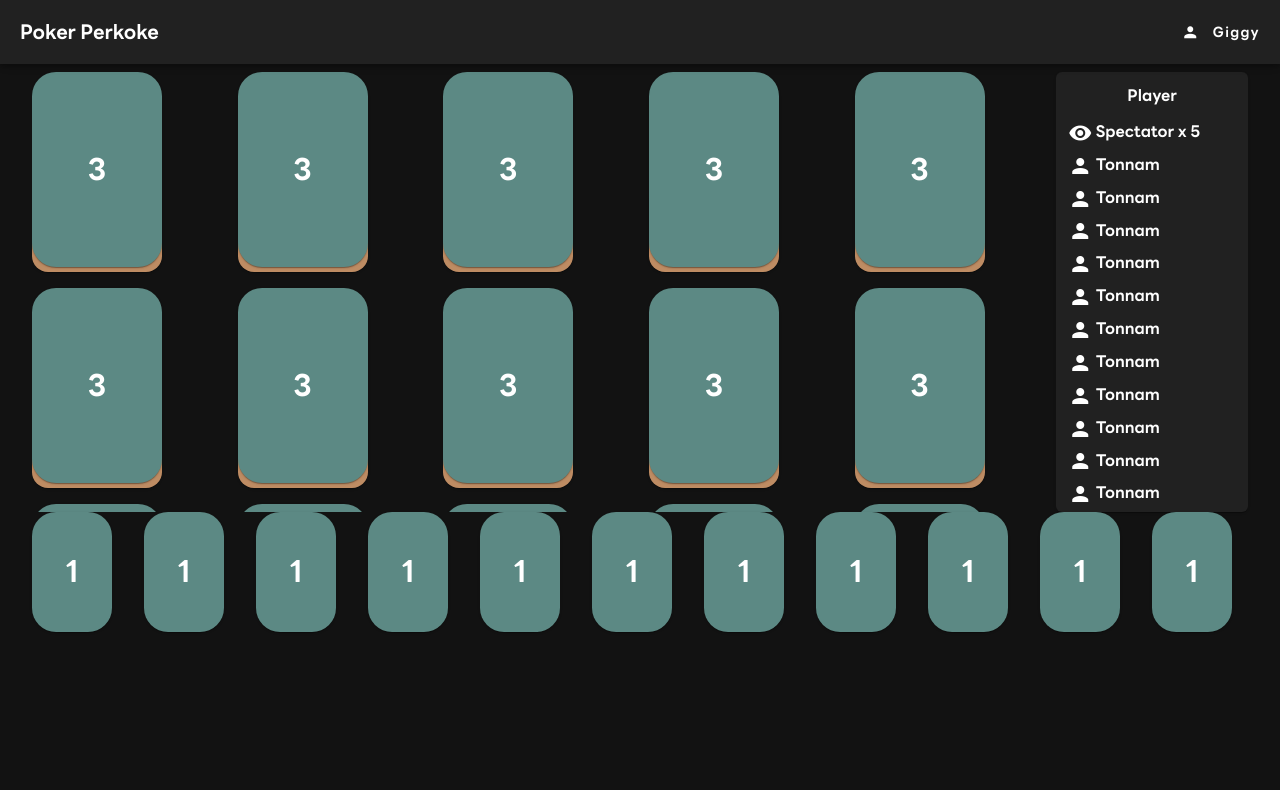
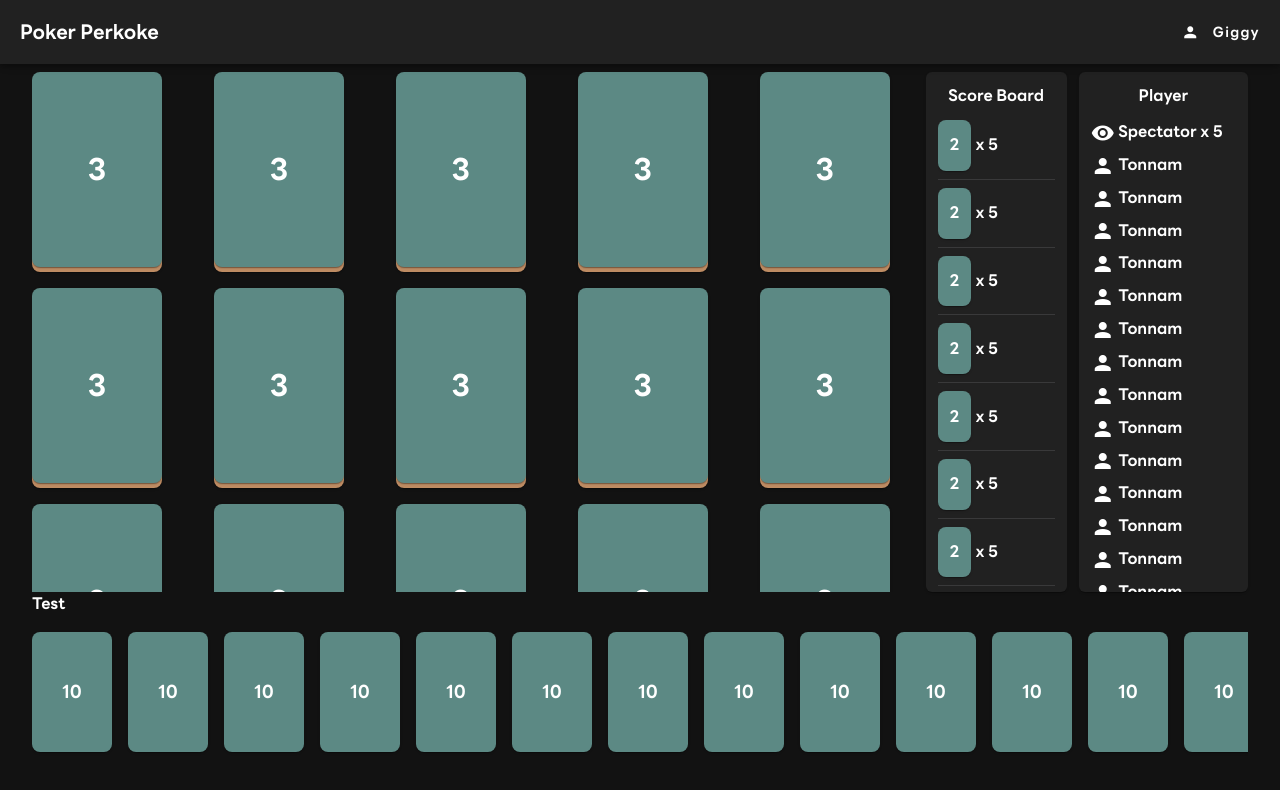
Before and after one commit to sirateek/scrum-poker-fe, a Vue app: page /room in a window 1280 px wide. Shown: the top 790 px of the page. Built offline with nearby package versions, Linux system fonts and the light colour scheme.

Commit message:
fix: Update

```diff
--- a/src/components/Card.vue
+++ b/src/components/Card.vue
@@ -1,6 +1,6 @@
 <template>
   <div class="relative aspect-[1/1.5] max-w-[130px] max-h-[200px]">
-    <VCard color="#5C8984" class="rounded-xl h-full w-full z-10">
+    <VCard color="#5C8984" class="rounded-lg h-full w-full z-10">
       <div class="flex items-center justify-center h-full w-full p-3">
         <p :class="textClasses">
           {{ value }}
--- a/src/views/room/RoomView.vue
+++ b/src/views/room/RoomView.vue
@@ -1,7 +1,7 @@
 <template>
   <div class="mx-8">
     <!-- Display -->
-    <div class="flex flex-row max-h-[55vh]">
+    <div class="flex flex-row max-h-[65vh]">
       <div class="grid grid-cols-5 w-full gap-4 overflow-y-scroll">
         <CardWithName
           v-for="i in 20"
@@ -10,11 +10,11 @@
           name="TonnamTest"
         ></CardWithName>
       </div>
-      <div v-if="false" class="text-center gap-5 flex flex-col w-[15vw]">
+      <div v-if="true" class="text-center gap-5 flex flex-col w-[15vw]">
         <VCard class="p-3 rounded-md">
           <h2>Score Board</h2>
-          <div class="flex flex-col gap-2 mt-3 max-h-[49vh] overflow-y-scroll">
-            <div v-for="i in 7" :key="i">
+          <div class="flex flex-col gap-2 mt-3 max-h-[65vh] overflow-y-scroll">
+            <div v-for="i in 20" :key="i">
               <div class="flex flex-row">
                 <Card value="2" text-size="text-md"></Card>
                 <p class="ml-1 flex items-center justify-center">x 5</p>
@@ -34,7 +34,7 @@
         <VCard class="p-3 rounded-md">
           <h2>Player</h2>
           <div
-            class="flex flex-col items-start max-h-[49vh] gap-2 mt-3 overflow-y-scroll"
+            class="flex flex-col items-start max-h-[65vh] gap-2 mt-3 overflow-y-scroll"
           >
             <div>
               <VIcon icon="mdi-eye"></VIcon>
@@ -50,15 +50,20 @@
     </div>
 
     <!-- Hand -->
-    <div class="max-h-[40vh]">
+    <div class="h-[25vh] w-full flex flex-col">
       <!-- Card Selection -->
-      <div class="grid grid-rows-1 grid-flow-col gap-4 w-full h-full">
+
+      <div class="items-start text-left">Test</div>
+
+      <div
+        class="grid grid-rows-1 grid-flow-col gap-4 w-full h-full overflow-x-scroll pt-4"
+      >
         <div
-          class="w-20 hover:bg-sky-700 duration-150"
-          v-for="i in 11"
+          class="w-20 hover:-translate-y-4 duration-150"
+          v-for="i in 20"
           :key="i"
         >
-          <Card value="1"></Card>
+          <Card value="10" text-size="text-lg"></Card>
         </div>
       </div>
     </div>
--- a/src/views/room/components/CardWithName.vue
+++ b/src/views/room/components/CardWithName.vue
@@ -2,7 +2,7 @@
   <Card :value="value">
     <template v-slot:below>
       <div class="absolute z-0 w-full bottom-0">
-        <VCard class="rounded-2xl" color="#BE8C63">
+        <VCard class="rounded-lg" color="#BE8C63">
           <div class="pt-15"></div>
           <p class="truncate mx-3">{{ name }}</p>
         </VCard>
```
